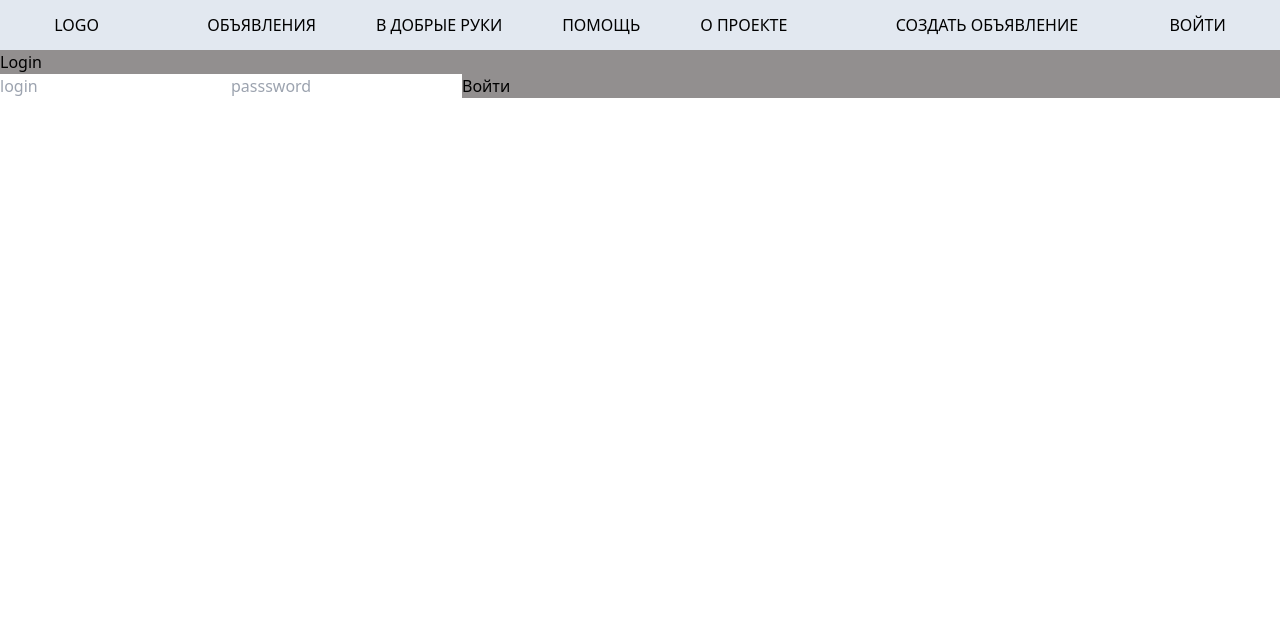
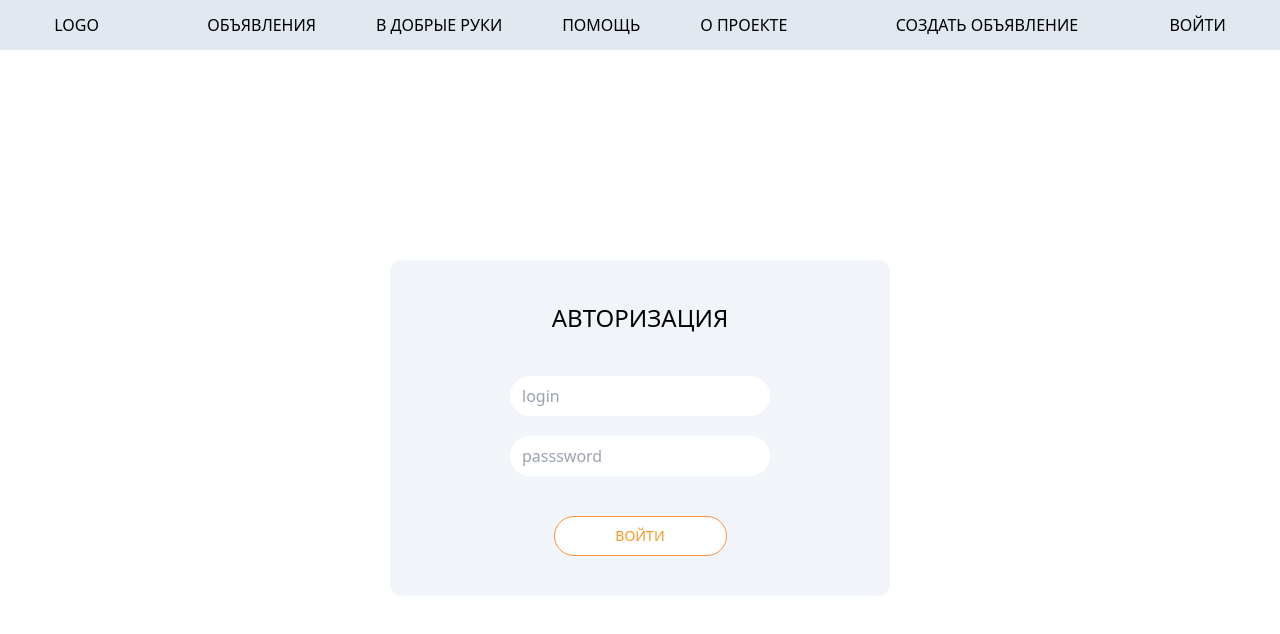
Before and after one commit to chushtarov/pet-search, a React (Vite) app: page /login in a window 1280 px wide. Shown: the top 634 px of the page. Built offline with nearby package versions, Linux system fonts and the light colour scheme.

Commit message:
добавил стили

```diff
--- a/src/components/Login/Login.tsx
+++ b/src/components/Login/Login.tsx
@@ -16,20 +16,26 @@ const hendleSignUp = (e: FormEvent) => {
         console.log(login, password)
     }
   return (
-    <div className='bg-[#928f8f]'>
-        <h1>Login</h1>
-        <form onSubmit={hendleSignUp}>
+    <div className='bg-slate-100 w-[500px] m-auto mt-[210px] rounded-xl'>
+        <h1 className='text-center pt-10 text-[24px] uppercase'>Авторизация</h1>
+        <form
+        className='flex flex-col'
+        onSubmit={hendleSignUp}>
             <input
+            className='w-[260px] mt-10 m-auto  h-[40px] rounded-full pl-3 focus:outline-none focus:ring-1 focus:ring-orange-400'
             placeholder='login'
             onChange={handleLogin}
             value={login}
             type="text" />
             <input
+            className='w-[260px] mt-5 m-auto focus:outline-none focus:ring-1 focus:ring-orange-400 h-[40px] rounded-full pl-3'
             placeholder='passsword'
             onChange={handlePassword}
             value={password}
             type="password" />
-            <button type='submit'>Войти</button>
+            <button
+            className=" w-[173px] uppercase h-[40px] text-[#f9961e] m-auto my-10 bg-[#fff] rounded-full text-sm hover:bg-[#f9961e] hover:text-white hover:border-orange-400 hover:border border border-orange-400"
+            type='submit'>Войти</button>
         </form>
     </div>
   )
```
